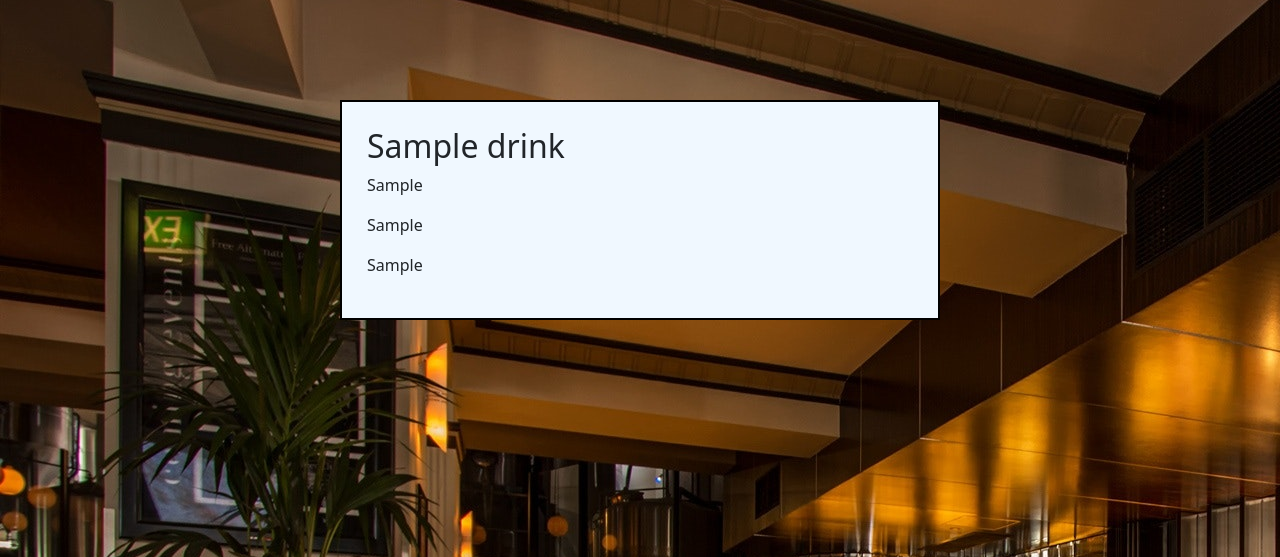
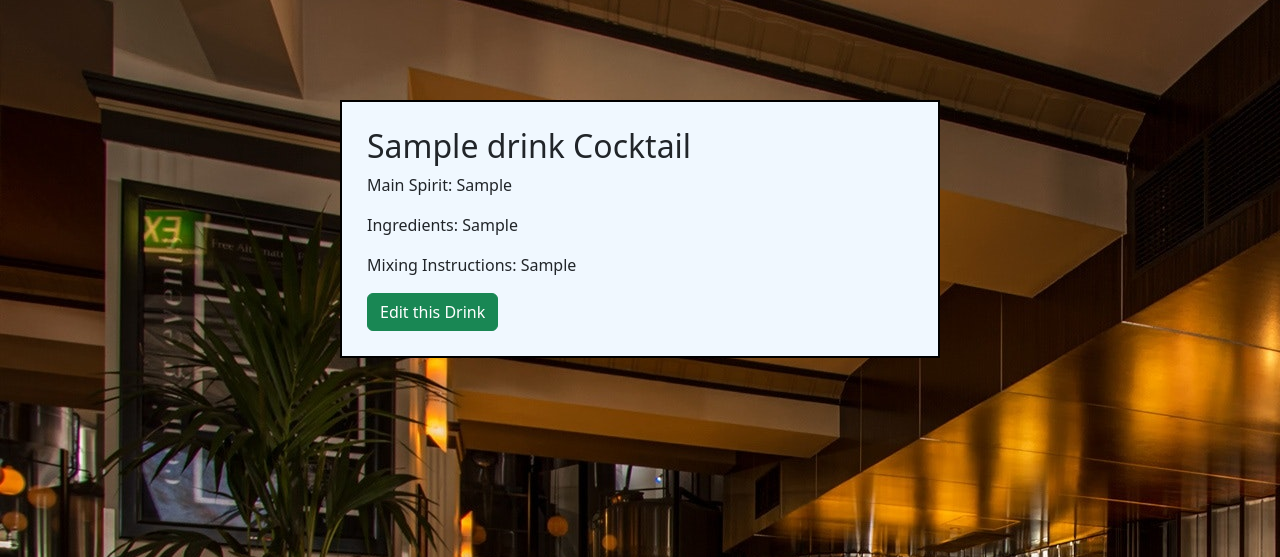
Before and after one commit to Steven-DeTeso/cocktail_haven, a Flask app: page /show/1 in a window 1280 px wide. Shown: the part 56-613 px from the top of the page. Run offline with Flask 2, Linux system fonts and the light colour scheme; the visitor is signed in with stand-in values (Sample User, id 1); tables that the repository leaves empty or names only in its code hold one stand-in row (values such as "Sample post").

```diff
--- a/flask_app/controllers/drinks.py
+++ b/flask_app/controllers/drinks.py
@@ -42,3 +42,13 @@ def f_process_drink_update():
         return redirect(url_for('r_edit_drink', id = request.form['id']))
     Drink.update_drinks(request.form)
     return redirect('/dashboard')
+
+# This route doesn't work right now - trying to figure it out.
+@app.route('/filter', methods=['POST'])
+def f_filter_drinks():
+    if 'user_id' not in session:
+        return redirect('/log_out')
+    print(request.form)
+    data = Drink.filter_drinks(request.form)
+    print(data)
+    return redirect(url_for('r_dashboard_filter', data = data))
--- a/flask_app/models/drink.py
+++ b/flask_app/models/drink.py
@@ -98,3 +98,19 @@ class Drink:
         WHERE id = %(id)s;
         """
         return connectToMySQL(db).query_db(query, data)
+
+# this classmethod works but I'm having trouble with the rest of it.
+    @classmethod
+    def filter_drinks(cls, data):
+        query = """
+        SELECT *
+        FROM drinks
+        WHERE drinks.spirit = %(spirit)s;
+        """
+        results = connectToMySQL(db).query_db(query, data)
+        print(results)
+        all_drinks = []
+        for drinks in results:
+            one_drink = cls(drinks)
+            all_drinks.append(one_drink)
+        return all_drinks
--- a/flask_app/static/css/style.css
+++ b/flask_app/static/css/style.css
@@ -37,3 +37,7 @@
 textarea {
     height: 150px;
 }
+
+.card-text {
+    margin: 5px;
+}
--- a/flask_app/templates/show.html
+++ b/flask_app/templates/show.html
@@ -36,10 +36,11 @@
         </div>
     </nav>
     <div class="createDrink">
-        <h2>{{drink.name}}</h2>
-        <p>{{drink.spirit}}</p>
-        <p>{{drink.ingredient}}</p>
-        <p>{{drink.instruction}}</p>
+        <h2>{{drink.name}} Cocktail</h2>
+        <p>Main Spirit: {{drink.spirit}}</p>
+        <p>Ingredients: {{drink.ingredient}}</p>
+        <p>Mixing Instructions: {{drink.instruction}}</p>
+        <a class="btn btn-success" href="/edit/{{drink.id}}">Edit this Drink</a>
     </div>
 </body>
 </html>
```
Also changed, not shown: flask_app/controllers/users.py (+7 -0 lines), flask_app/templates/dashboard.html (+7 -7 lines).
